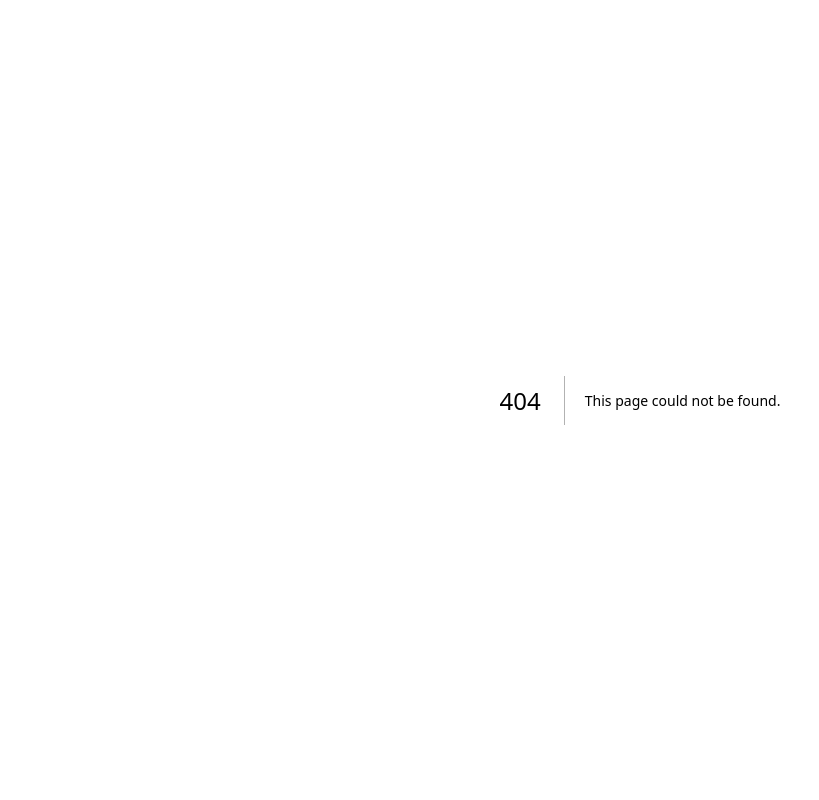
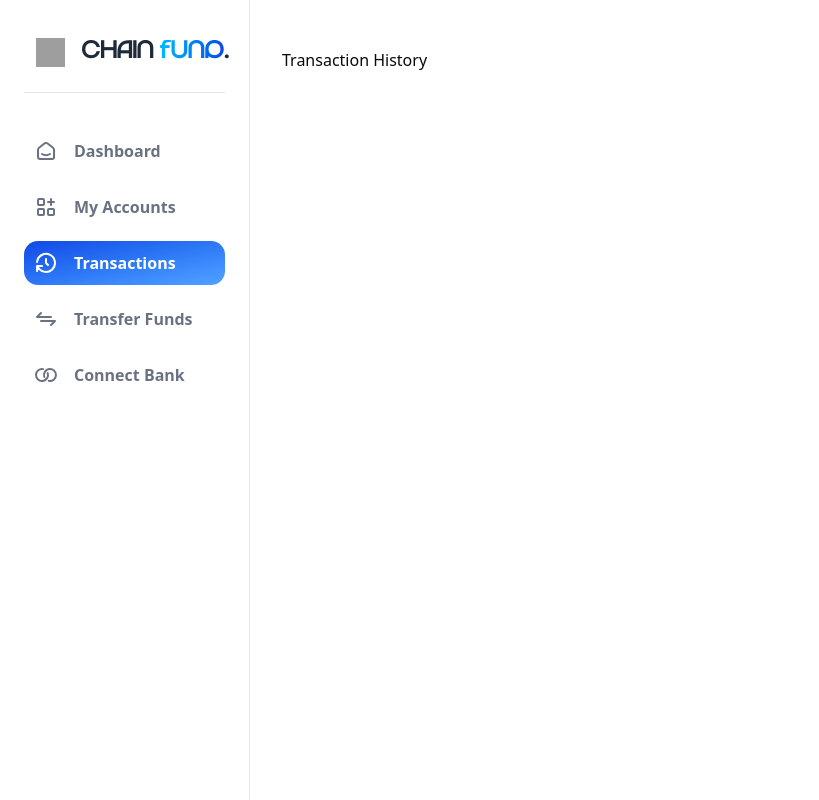
Before and after one commit to Maithy-a/chain-funds, a Next.js app: page /transaction-history in a window 1280 px wide. Before the commit this address had no page. Shown: the whole page, without its empty margins (0-819 px from the left). Built offline with nearby package versions, Linux system fonts and the light colour scheme; grey boxes are pictures that could not be loaded.

Commit message:
Implement full routing for all pages

```diff
--- /dev/null
+++ b/app/(root)/connect-bank/page.tsx
@@ -0,0 +1,13 @@
+import React from 'react'
+
+const connectBank = () => {
+    return (
+        <section className='home'>
+            <div className='home-content no-scrollbar'>
+                Connect Banks
+            </div>
+        </section>
+    )
+}
+
+export default connectBank
--- /dev/null
+++ b/app/(root)/my-banks/page.tsx
@@ -0,0 +1,13 @@
+import React from 'react'
+
+const MyBanks = () => {
+    return (
+        <section className='home'>
+            <div className='home-content no-scrollbar'>
+                My Banks
+            </div>
+        </section>
+    )
+}
+
+export default MyBanks
--- /dev/null
+++ b/app/(root)/payment-transfer/page.tsx
@@ -0,0 +1,13 @@
+import React from 'react'
+
+const paymentTransfer = () => {
+    return (
+        <section className='home'>
+            <div className='home-content no-scrollbar'>
+                Payment Transfer
+            </div>
+        </section>
+    )
+}
+
+export default paymentTransfer
--- /dev/null
+++ b/app/(root)/transaction-history/page.tsx
@@ -0,0 +1,13 @@
+import React from 'react'
+
+const transactionHistory = () => {
+    return (
+        <section className='home'>
+            <div className='home-content no-scrollbar'>
+                Transaction History
+            </div>
+        </section>
+    )
+}
+
+export default transactionHistory
```
